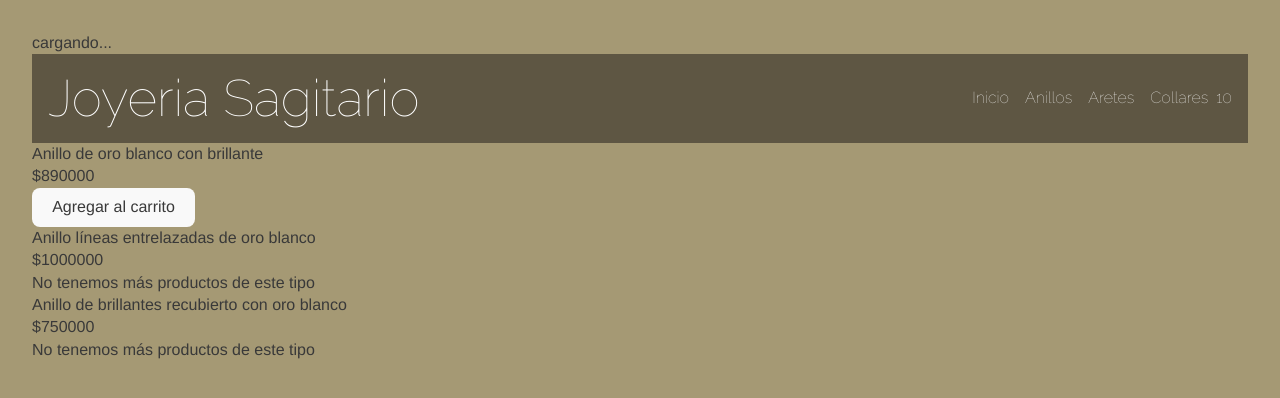
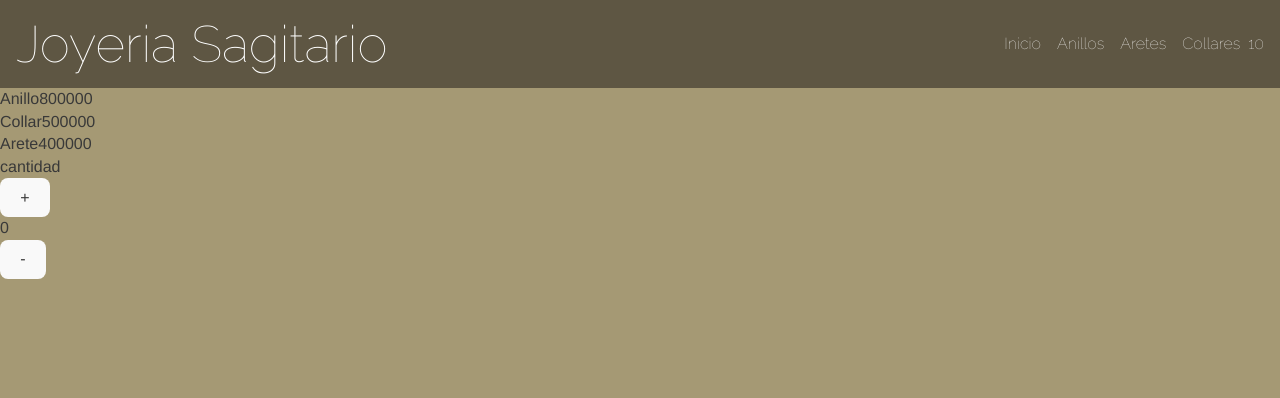
Before and after one commit to CataReygadasG/EntregaFinalReact, a React (Vite) app: page / in a window 1280 px wide. Shown: the top 398 px of the page. Built offline with nearby package versions, Linux system fonts and the light colour scheme; no server answers.

Commit message:
Actialización

```diff
--- a/package.json
+++ b/package.json
@@ -11,7 +11,8 @@
   },
   "dependencies": {
     "react": "^18.2.0",
-    "react-dom": "^18.2.0"
+    "react-dom": "^18.2.0",
+    "react-router-dom": "^6.14.2"
   },
   "devDependencies": {
     "@types/react": "^18.2.15",
--- a/src/App.css
+++ b/src/App.css
@@ -1,3 +1,8 @@
+body{
+  text-align: center;
+  font-size: 30px;
+  padding: 30px;
+}
 #root {
   max-width: 1280px;
   margin: 0 auto;
@@ -5,6 +10,12 @@
   /* text-align: center; */
 }
 
+.box{
+  min-height: 100px;
+  width: 100%;
+  background-color: rgb(255, 255, 255);
+  border: 5px solid rgb(165, 153, 116);
+}
 .logo {
   height: 6em;
   padding: 1.5em;
--- a/src/App.jsx
+++ b/src/App.jsx
@@ -1,31 +1,31 @@
-import { useEffect, useState } from "react";
-import "./App.css";
+import Cantidad from "./componentes/Cantidad";
 import ItemListContainer from "./componentes/ItemListContainer";
-import NavBar from "./componentes/NavBar";
+import NavBar from "./componentes/NavBar"
+import Joyas from "./joyas.json"
+
 
 function App() {
-  const [name, setName] = useState("")
-  useEffect(()=> {
-    fetch ("https://rickandmortyapi.com/api/character")
-    .then((response) => {
-      return response.json();
-    }).then((data) => {
-      console.log(data.results[1]);
-      setName(data.results[1].name)
-    });
-    // .catch((error)=> {
-    //   console.error(error);
-    // });
-  }, []);
+
   return (
-    <>
-    <div>
-    {name ? <h3>El nombre del personaje es {name} </h3> : <h5>cargando...</h5>}
 
-    </div>
-      <NavBar />
-      <ItemListContainer />
-    </>
+<main>
+  <NavBar/>
+  {
+    Joyas.map(producto => {
+      return(
+        <article className="box" key={producto.id}>
+          <strong>{producto.name}</strong>
+          {producto.price}
+          </article>
+
+      )
+
+    })
+  }
+ <Cantidad titulo="cantidad" />
+
+</main>
+
   );
 }
 
--- /dev/null
+++ b/src/componentes/Cantidad.jsx
@@ -0,0 +1,19 @@
+import useContador from "../hooks/useContador";
+function Cantidad({ titulo} ){
+    const {cantidad, incrementar, decrementar} = useContador(0);
+    console.log({cantidad});
+
+
+    return (
+    <article>
+        <h4>{titulo}</h4>
+
+            <span>
+                <button onClick={incrementar}>+</button>
+                {cantidad}
+                <button onClick={decrementar}>-</button>
+            </span>
+            </article>
+    );
+}
+export default Cantidad;
--- /dev/null
+++ b/src/hooks/useContador.js
@@ -0,0 +1,15 @@
+import { useState } from "react";
+function useContador (valorInicial){
+    const [cantidad, setCantidad] = useState(valorInicial);
+    const incrementar = () => {
+        setCantidad(cantidad + 1);
+    }
+
+    const decrementar = () => {
+        if (cantidad > 0) {
+            setCantidad(cantidad - 1)
+        }
+    };
+    return{cantidad, incrementar, decrementar}
+}
+export default useContador
--- /dev/null
+++ b/src/joyas.json
@@ -0,0 +1,5 @@
+[
+  { "id": 1, "name": "Anillo", "price": 800000 },
+  { "id": 2, "name": "Collar", "price": 500000 },
+  { "id": 3, "name": "Arete", "price": 400000 }
+]
--- a/src/main.jsx
+++ b/src/main.jsx
@@ -2,10 +2,14 @@ import React from 'react'
 import ReactDOM from 'react-dom/client'
 import App from './App.jsx'
 import './index.css'
-//import 'bootstrap/dist/css/bootstrap.min.css';
+import { BrowserRouter, Route, Routes } from 'react-router-dom'
 
 ReactDOM.createRoot(document.getElementById('root')).render(
   <React.StrictMode>
-    <App />
+    <BrowserRouter>
+    <Routes>
+    <Route path='/' element={<App />} />
+    </Routes>
+    </BrowserRouter>
   </React.StrictMode>,
 )
```
Also changed, not shown: src/componentes/Carrito.jsx (added, +11 -0 lines), src/componentes/dbJoyeria.js (added, +13 -0 lines), 1 other file (tests, documents, lock files or other folders).
